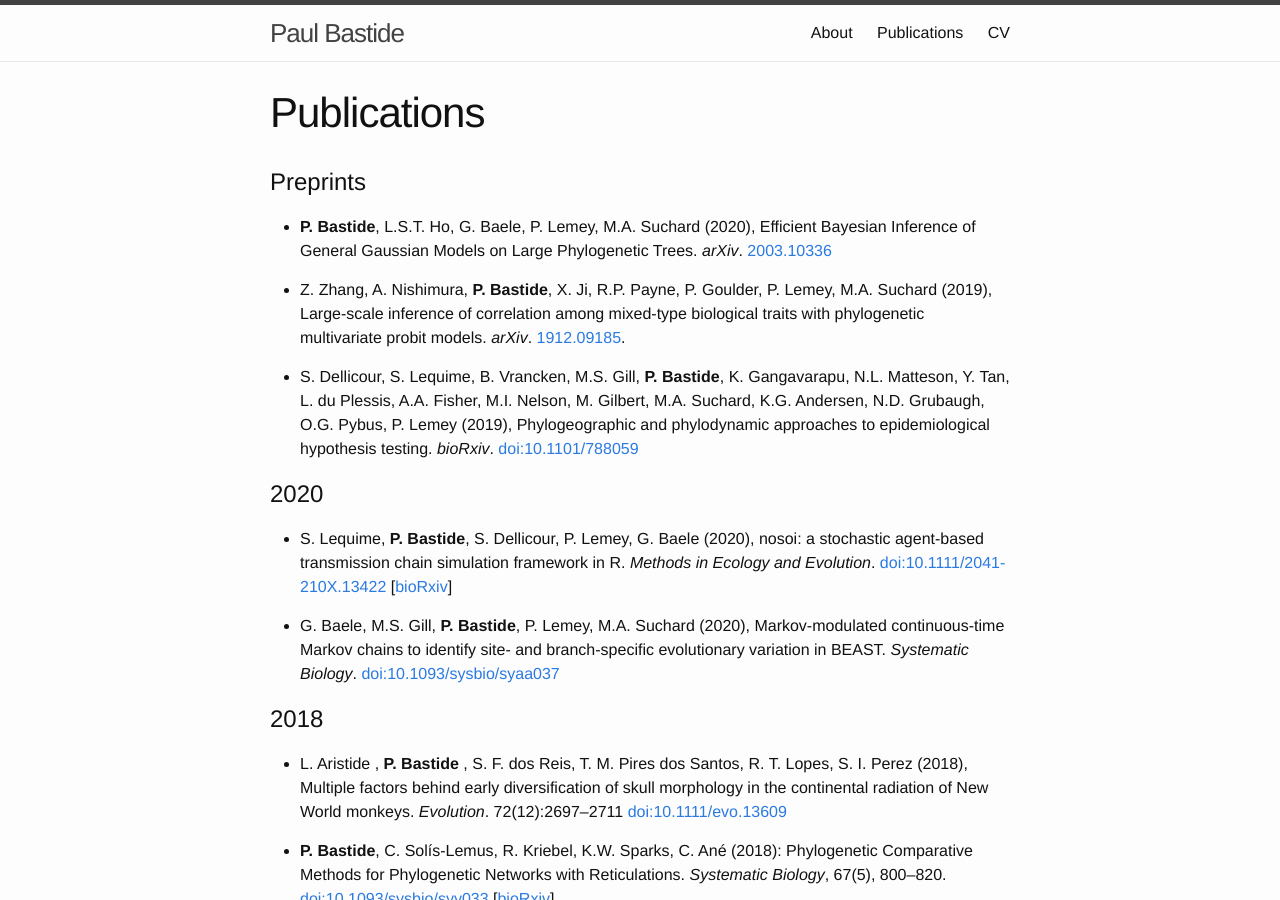
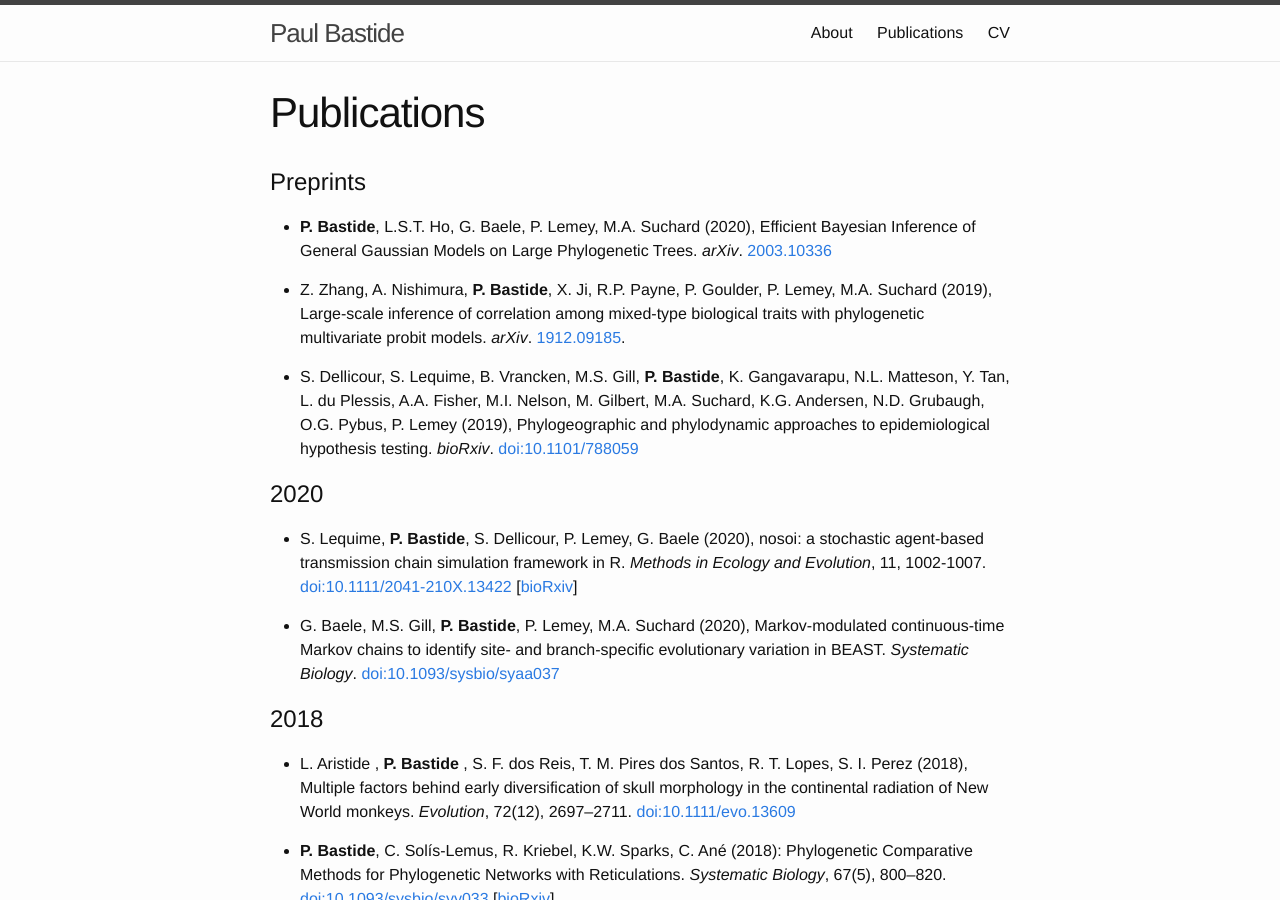
Before and after one commit to pbastide/pbastide.github.io, a Jekyll site: the page built from publi.md, in a window 1280 px wide and 900 px high. Built offline with Jekyll 4.4.1, drawn with Linux system fonts in a browser that asks for light colours.

Commit message:
Update bib

```diff
--- a/publi.md
+++ b/publi.md
@@ -15,13 +15,13 @@ weight: 3
 
 # 2020
 
-* S. Lequime, **P. Bastide**, S. Dellicour, P. Lemey, G. Baele (2020), nosoi: a stochastic agent-based transmission chain simulation framework in R. *Methods in Ecology and Evolution*. [doi:10.1111/2041-210X.13422]( https://doi.org/10.1111/2041-210X.13422) [[bioRxiv](https://doi.org/10.1101/2020.03.03.973107)]
+* S. Lequime, **P. Bastide**, S. Dellicour, P. Lemey, G. Baele (2020), nosoi: a stochastic agent-based transmission chain simulation framework in R. *Methods in Ecology and Evolution*, 11, 1002-1007. [doi:10.1111/2041-210X.13422]( https://doi.org/10.1111/2041-210X.13422) [[bioRxiv](https://doi.org/10.1101/2020.03.03.973107)]
 
 * G. Baele, M.S. Gill, **P. Bastide**, P. Lemey, M.A. Suchard (2020), Markov-modulated continuous-time Markov chains to identify site- and branch-specific evolutionary variation in BEAST. *Systematic Biology*. [doi:10.1093/sysbio/syaa037](https://doi.org/10.1093/sysbio/syaa037)
 
 # 2018
 
-* L. Aristide , **P. Bastide** , S. F. dos Reis, T. M. Pires dos Santos, R. T. Lopes, S. I. Perez (2018), Multiple factors behind early diversification of skull morphology in the continental radiation of New World monkeys. *Evolution*. 72(12):2697–2711 [doi:10.1111/evo.13609](https://onlinelibrary.wiley.com/doi/abs/10.1111/evo.13609)
+* L. Aristide , **P. Bastide** , S. F. dos Reis, T. M. Pires dos Santos, R. T. Lopes, S. I. Perez (2018), Multiple factors behind early diversification of skull morphology in the continental radiation of New World monkeys. *Evolution*, 72(12), 2697–2711. [doi:10.1111/evo.13609](https://onlinelibrary.wiley.com/doi/abs/10.1111/evo.13609)
 
 * **P. Bastide**, C. Solís-Lemus, R. Kriebel, K.W. Sparks, C. Ané (2018): Phylogenetic Comparative Methods for Phylogenetic Networks with Reticulations. *Systematic Biology*, 67(5), 800–820. [doi:10.1093/sysbio/syy033](https://academic.oup.com/sysbio/advance-article/doi/10.1093/sysbio/syy033/4985806?guestAccessKey=507189f8-9ff2-4e12-b17e-29c2a1b2e7ec) [[bioRxiv](https://doi.org/10.1101/194050)]
 A [small summary](https://www.scoop.it/t/life-sci-news-upsaclay?q=bastide) was published by the Paris Saclay [Life Sciences](https://www.universite-paris-saclay.fr/en/research/department/life-sciences) department (with a picture featuring colorful smileys, in French).
```
